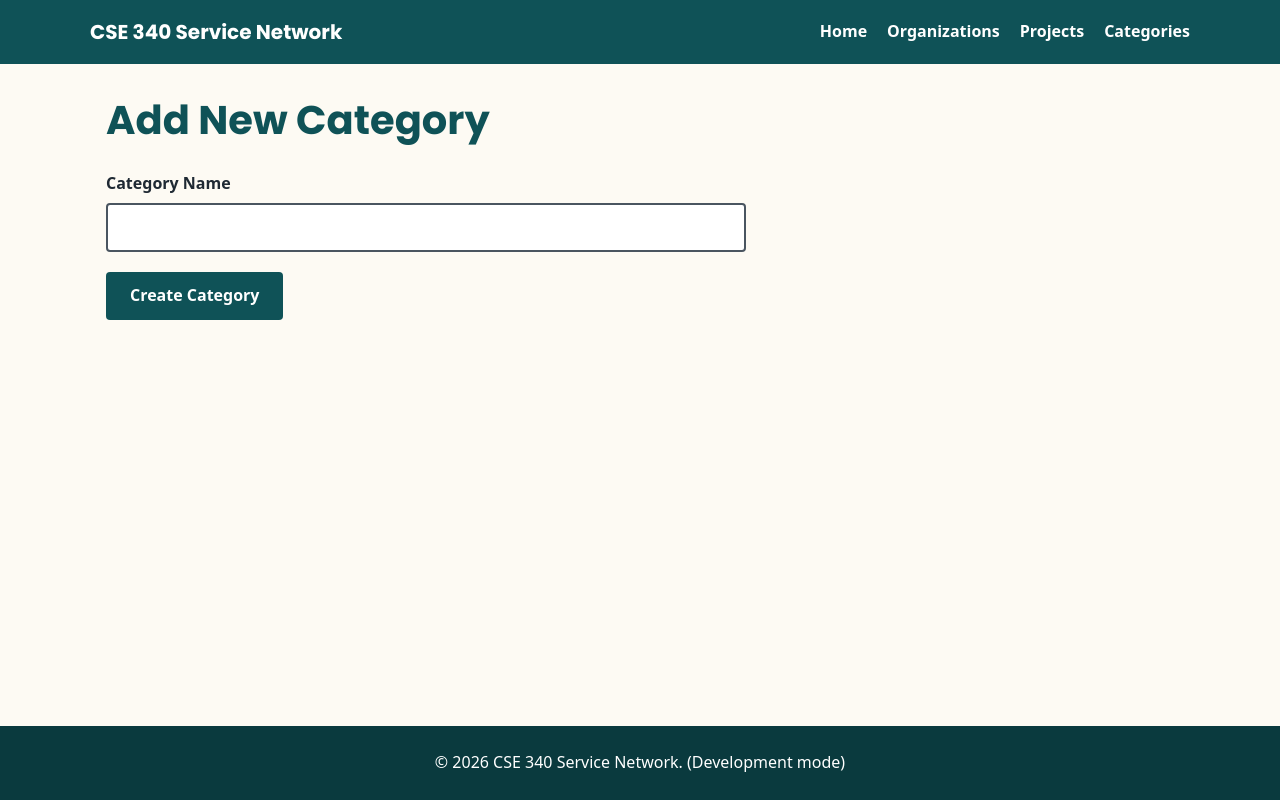
After one commit to Alonso0099/CSE340, a Node server app: page /new-category in a window 1280 px wide. The commit adds this page. Run offline with Node 20, Linux system fonts and the light colour scheme.

Commit message:
Add create and edit category pages with validation and form styles
- Add createCategory and updateCategory model functions
- Add category controllers with client and server-side validation
- Add /new-category and /edit-category/:id routes
- Add new-category and edit-category views with links
- Add form styles for consistent, accessible forms

```diff
--- a/public/css/main.css
+++ b/public/css/main.css
@@ -253,6 +253,56 @@ footer p {
     background-color: #d1ecf1;
     border-color: #bee5eb;
 }
+/* Forms */
+.form-group {
+    margin-bottom: 1.25rem;
+}
+
+.form-group label {
+    display: block;
+    margin-bottom: 0.4rem;
+    font-weight: 600;
+}
+
+.form-group input,
+.form-group textarea,
+.form-group select {
+    width: 100%;
+    max-width: 40rem;
+    padding: 0.6rem 0.75rem;
+    font: inherit;
+    border: 2px solid var(--color-text-light);
+    border-radius: 4px;
+    background-color: var(--color-surface);
+    color: var(--color-text);
+}
+
+.form-group input:focus-visible,
+.form-group textarea:focus-visible,
+.form-group select:focus-visible {
+    outline: 3px solid var(--color-accent);
+    outline-offset: 2px;
+}
+
+form button[type="submit"] {
+    padding: 0.7rem 1.5rem;
+    font: inherit;
+    font-weight: 600;
+    color: #ffffff;
+    background-color: var(--color-primary);
+    border: none;
+    border-radius: 4px;
+    cursor: pointer;
+}
+
+form button[type="submit"]:hover {
+    background-color: var(--color-primary-dark);
+}
+
+.form-group input[type="checkbox"] {
+    width: auto;
+    margin-right: 0.5rem;
+}
 
 /* Larger screens (tablet and desktop) */
 @media (min-width: 768px) {
--- a/src/controllers/categories.js
+++ b/src/controllers/categories.js
@@ -1,7 +1,18 @@
 // Import any needed model functions
-import { getAllCategories, getCategoryDetails, getCategoriesByProjectId, updateCategoryAssignments } from '../models/categories.js';
+import {
+    getAllCategories, getCategoryDetails,
+    getCategoriesByProjectId, updateCategoryAssignments,
+    createCategory, updateCategory } from '../models/categories.js';
+import { body, validationResult } from 'express-validator';
 import { getProjectsByCategoryId, getProjectDetails } from '../models/projects.js';
 
+
+const categoryValidation = [
+    body('name')
+        .trim()
+        .notEmpty().withMessage('Category name is required')
+        .isLength({ min: 3, max: 100 }).withMessage('Category name must be between 3 and 100 characters')
+];
 
 // Define any controller functions
 const showCategoriesPage = async (req, res) => {
@@ -49,5 +60,70 @@ const processAssignCategoriesForm = async (req, res) => {
     res.redirect(`/project/${projectId}`);
 };
 
+const showNewCategoryForm = async (req, res) => {
+    const title = 'Add New Category';
+    res.render('new-category', { title });
+};
+
+const processNewCategoryForm = async (req, res) => {
+    const errors = validationResult(req);
+    if (!errors.isEmpty()) {
+        errors.array().forEach((error) => req.flash('error', error.msg));
+        return res.redirect('/new-category');
+    }
+
+    try {
+        const categoryId = await createCategory(req.body.name);
+        req.flash('success', 'Category created successfully!');
+        res.redirect(`/category/${categoryId}`);
+    } catch (error) {
+        console.error('Error creating category:', error);
+        req.flash('error', 'There was an error creating the category. The name may already exist.');
+        res.redirect('/new-category');
+    }
+};
+
+const showEditCategoryForm = async (req, res, next) => {
+    const categoryId = req.params.id;
+    const category = await getCategoryDetails(categoryId);
+
+    if (!category) {
+        const err = new Error('Category Not Found');
+        err.status = 404;
+        return next(err);
+    }
+
+    const title = 'Edit Category';
+    res.render('edit-category', { title, category });
+};
+
+const processEditCategoryForm = async (req, res) => {
+    const categoryId = req.params.id;
+
+    const errors = validationResult(req);
+    if (!errors.isEmpty()) {
+        errors.array().forEach((error) => req.flash('error', error.msg));
+        return res.redirect('/edit-category/' + categoryId);
+    }
+
+    try {
+        await updateCategory(categoryId, req.body.name);
+        req.flash('success', 'Category updated successfully!');
+        res.redirect(`/category/${categoryId}`);
+    } catch (error) {
+        console.error('Error updating category:', error);
+        req.flash('error', 'There was an error updating the category. The name may already exist.');
+        res.redirect('/edit-category/' + categoryId);
+    }
+};
+
+
+
 // Export any controller functions
-export { showCategoriesPage, showCategoryDetailsPage, showAssignCategoriesForm, processAssignCategoriesForm };
+export {
+    showCategoriesPage, showCategoryDetailsPage,
+    showAssignCategoriesForm, processAssignCategoriesForm,
+    showNewCategoryForm, processNewCategoryForm,
+    categoryValidation, showEditCategoryForm,
+    processEditCategoryForm
+};
--- a/src/views/categories.ejs
+++ b/src/views/categories.ejs
@@ -7,6 +7,7 @@
             <li><a href="/category/<%= category.category_id %>"><%= category.name %></a></li>
         <% }); %>
     </ul>
+    <p><a href="/new-category">Add a New Category</a></p>
 </main>
 
 <%- include('partials/footer') %>
--- a/src/views/category.ejs
+++ b/src/views/category.ejs
@@ -17,6 +17,7 @@
     <% } else { %>
         <p>No service projects in this category yet.</p>
     <% } %>
+    <p><a href="/edit-category/<%= category.category_id %>">Edit Category</a></p>
 </main>
 
 <%- include('partials/footer') %>
--- /dev/null
+++ b/src/views/new-category.ejs
@@ -0,0 +1,20 @@
+<%- include('partials/header') %>
+<main>
+    <h1><%= title %></h1>
+
+    <form action="/new-category" method="POST">
+        <div class="form-group">
+            <label for="name">Category Name</label>
+            <input
+                type="text"
+                id="name"
+                name="name"
+                maxlength="100"
+                required
+            />
+        </div>
+
+        <button type="submit">Create Category</button>
+    </form>
+</main>
+<%- include('partials/footer') %>
```
Also changed, not shown: src/models/categories.js (+37 -1 lines), src/routes.js (+11 -2 lines), src/views/edit-category.ejs (added, +21 -0 lines).
